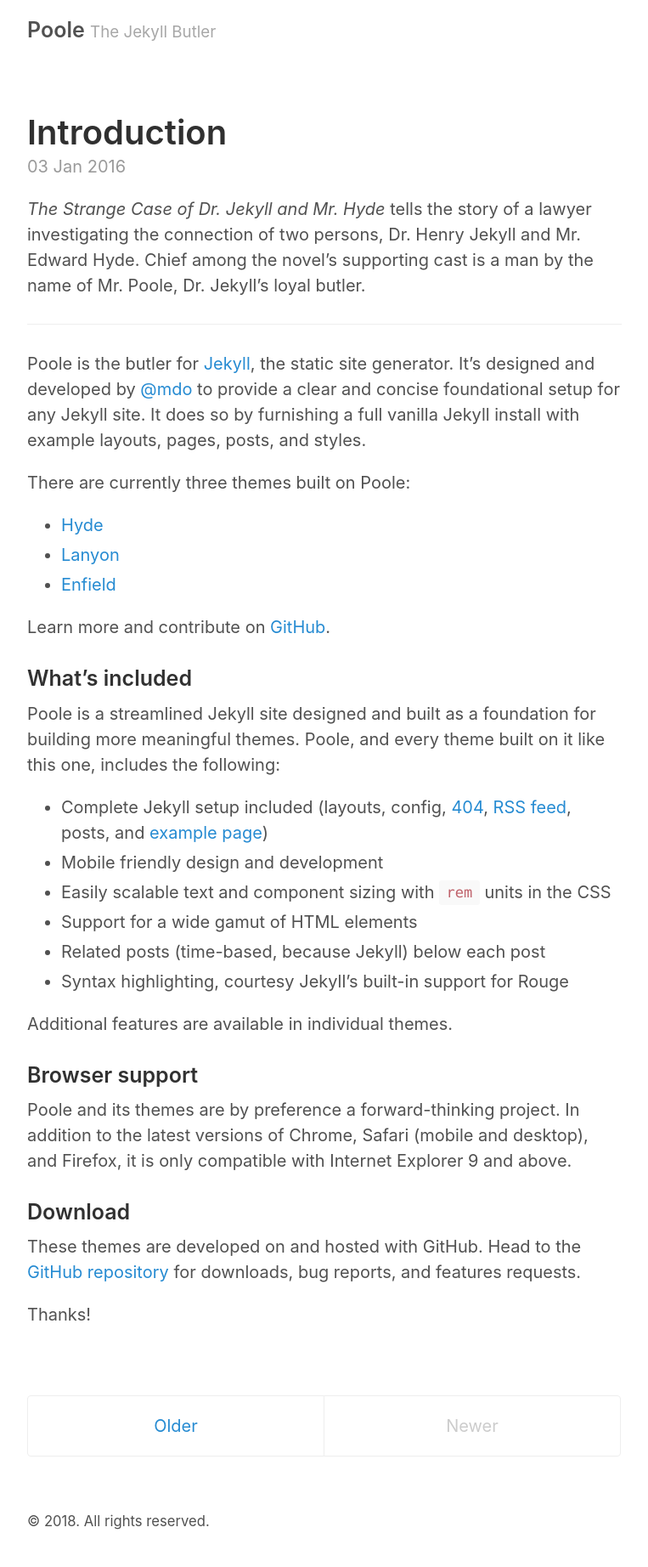
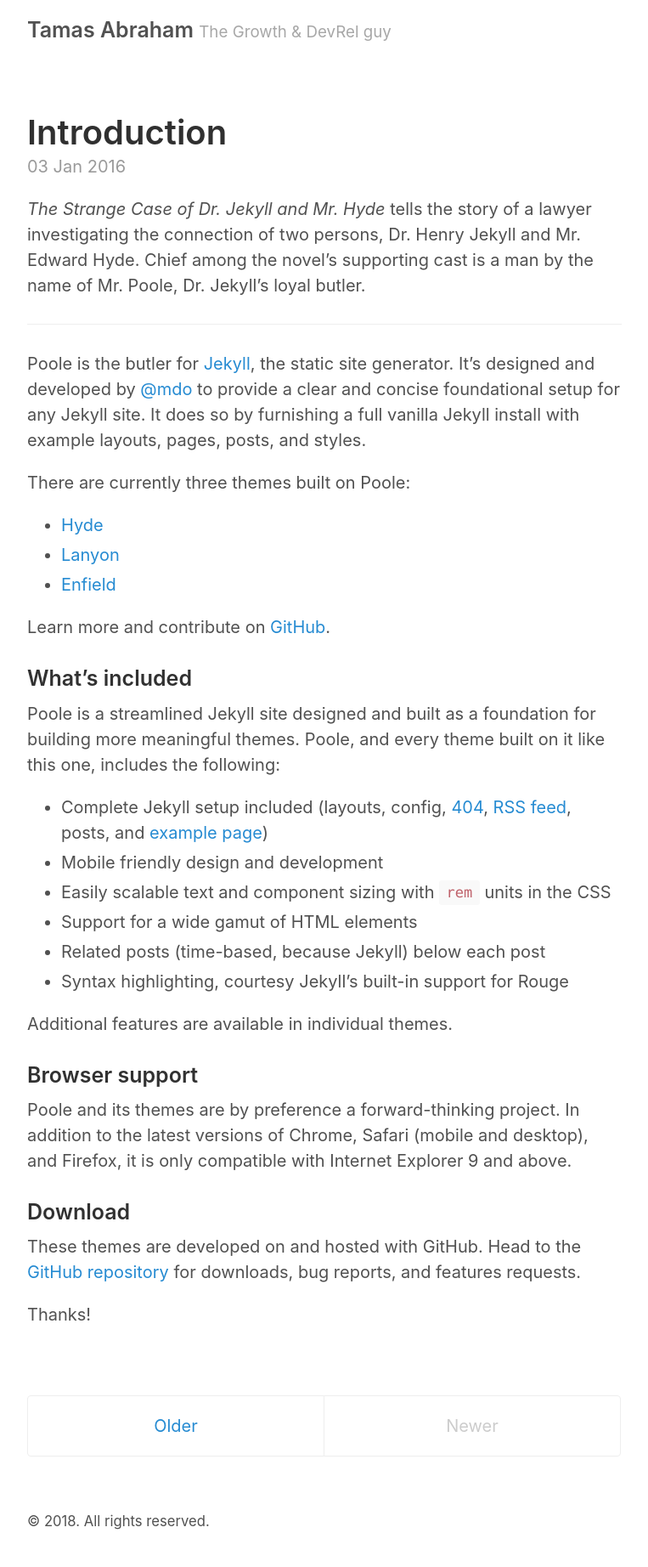
Before and after one commit to tamasabraham/tamasabraham.github.io, a Jekyll site: the page built from index.html, in a window 1280 px wide. Shown: the whole page at 85% size, without its empty margins (258-1021 px from the left). Built offline with Jekyll 4.4.1, drawn with Linux system fonts in a browser that asks for light colours; the list of posts is cut into pages by our own code.

Commit message:
config change

```diff
--- a/_config.yml
+++ b/_config.yml
@@ -2,8 +2,8 @@
 permalink:           pretty
 
 # Setup
-title:               Poole
-tagline:             The Jekyll Butler
+title:               Tamas Abraham
+tagline:             The Growth & DevRel guy
 url:                 http://getpoole.com
 paginate:            1
 baseurl:             ""
@@ -17,9 +17,9 @@ sass:
 
 # About/contact
 author:
-  name:              Mark Otto
-  url:               https://twitter.com/mdo
-  email:             markdotto@gmail.com
+  name:              Tamas Abraham
+  url:               https://twitter.com/tamasabraham
+  email:             tombbram@gmail.com
 
 # Custom vars
 version:             2.0.0
```
